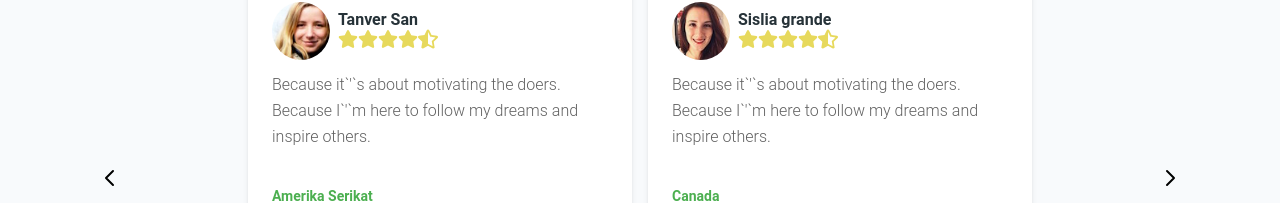
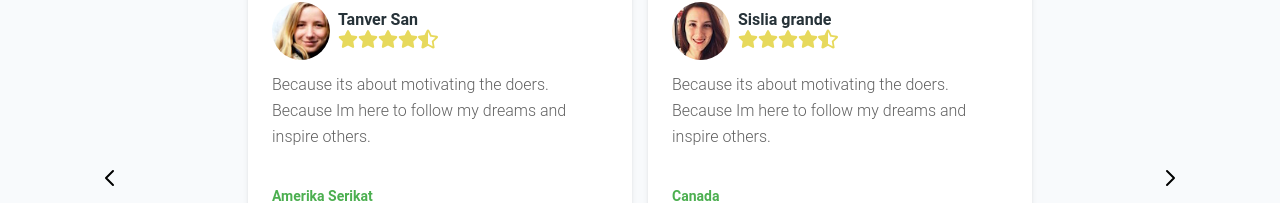
Before and after one commit to Amar-arruf/real-estate-landing, a Next.js app: page / in a window 1280 px wide. Shown: the part 3818-4021 px from the top of the page. Built offline with nearby package versions, Linux system fonts and the light colour scheme.

Commit message:
menghapus special Carackter pada componentReview

```diff
--- a/components/ComponentReview.tsx
+++ b/components/ComponentReview.tsx
@@ -84,8 +84,8 @@ export default function ComponetReview() {
                   </div>
                 </div>
                 <Typography className="my-3">
-                  Because it`&apos;`s about motivating the doers. Because
-                  I`&apos;`m here to follow my dreams and inspire others.
+                  Because its about motivating the doers. Because Im here to
+                  follow my dreams and inspire others.
                 </Typography>
               </CardBody>
               <CardFooter className="pt-0">
@@ -116,8 +116,8 @@ export default function ComponetReview() {
                   </div>
                 </div>
                 <Typography className="my-3">
-                  Because it`&apos;`s about motivating the doers. Because
-                  I`&apos;`m here to follow my dreams and inspire others.
+                  Because its about motivating the doers. Because Im here to
+                  follow my dreams and inspire others.
                 </Typography>
               </CardBody>
               <CardFooter className="pt-0">
@@ -148,8 +148,8 @@ export default function ComponetReview() {
                   </div>
                 </div>
                 <Typography className="my-3">
-                  Because it`&apos;`s about motivating the doers. Because
-                  I`&apos;`m here to follow my dreams and inspire others.
+                  Because its about motivating the doers. Because Im here to
+                  follow my dreams and inspire others.
                 </Typography>
               </CardBody>
               <CardFooter className="pt-0">
@@ -180,8 +180,8 @@ export default function ComponetReview() {
                   </div>
                 </div>
                 <Typography className="my-3">
-                  Because it`&apos;`s about motivating the doers. Because
-                  I`&apos;`m here to follow my dreams and inspire others.
+                  Because its about motivating the doers. Because Im here to
+                  follow my dreams and inspire others.
                 </Typography>
               </CardBody>
               <CardFooter className="pt-0">
@@ -247,8 +247,8 @@ export default function ComponetReview() {
                   </div>
                 </div>
                 <Typography className="my-3">
-                  Because it`&apos;`s about motivating the doers. Because
-                  I`&apos;`m here to follow my dreams and inspire others.
+                  Because its about motivating the doers. Because Im here to
+                  follow my dreams and inspire others.
                 </Typography>
               </CardBody>
               <CardFooter className="pt-0">
@@ -275,8 +275,8 @@ export default function ComponetReview() {
                   </div>
                 </div>
                 <Typography className="my-3">
-                  Because it`&apos;`s about motivating the doers. Because
-                  I`&apos;`m here to follow my dreams and inspire others.
+                  Because its about motivating the doers. Because Im here to
+                  follow my dreams and inspire others.
                 </Typography>
               </CardBody>
               <CardFooter className="pt-0">
@@ -307,8 +307,8 @@ export default function ComponetReview() {
                   </div>
                 </div>
                 <Typography className="my-3">
-                  Because it`&apos;`s about motivating the doers. Because
-                  I`&apos;`m here to follow my dreams and inspire others.
+                  Because its about motivating the doers. Because Im here to
+                  follow my dreams and inspire others.
                 </Typography>
               </CardBody>
               <CardFooter className="pt-0">
@@ -335,8 +335,8 @@ export default function ComponetReview() {
                   </div>
                 </div>
                 <Typography className="my-3">
-                  Because it`&apos;`s about motivating the doers. Because
-                  I`&apos;`m here to follow my dreams and inspire others.
+                  Because its about motivating the doers. Because Im here to
+                  follow my dreams and inspire others.
                 </Typography>
               </CardBody>
               <CardFooter className="pt-0">
```
